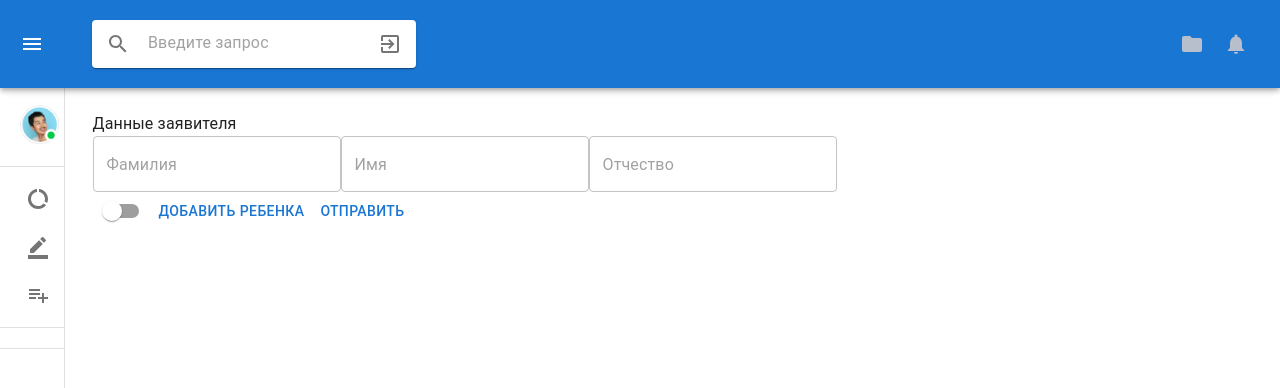
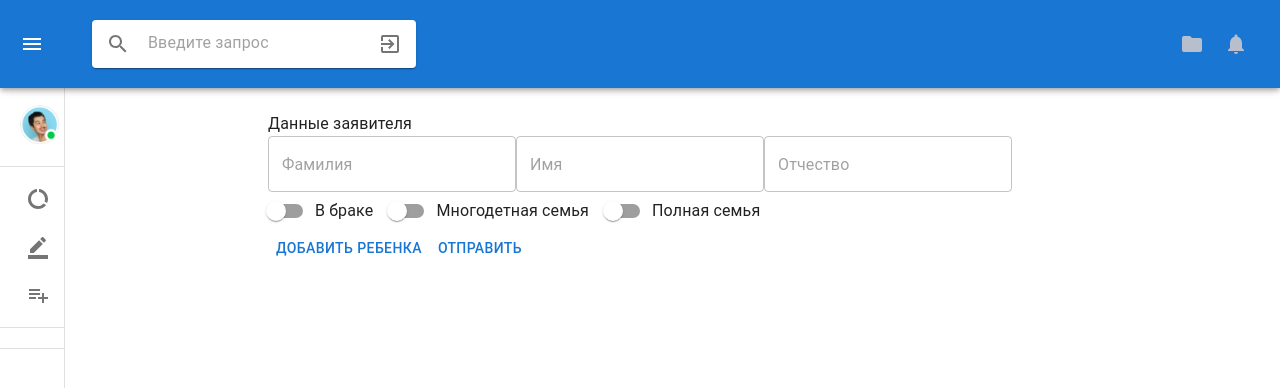
Before and after one commit to Ondar222/housing__admin, a React (Vite) app: page /edit in a window 1280 px wide. Shown: the top 388 px of the page. Built offline with nearby package versions, Linux system fonts and the light colour scheme.

Commit message:
Forms implementaion continius

```diff
--- /dev/null
+++ b/src/components/FamilyForm/FamilyForm.tsx
@@ -0,0 +1,26 @@
+import { Box, Switch, TextField } from "@mui/material";
+import { FC } from "react";
+import { FormControlLabel } from "@mui/material";
+import { useState } from "react";
+// import { SubmitHandler, useForm } from "react-hook-form";
+
+const FamilyForm: FC<any> = (props) => {
+  return (
+    <Box>
+      <FormControlLabel
+        control={<Switch {...props.register("family.isMarried")} />}
+        label="В браке"
+      />
+      <FormControlLabel
+        control={<Switch {...props.register("family.isLarge")} />}
+        label="Многодетная семья"
+      />
+      <FormControlLabel
+        control={<Switch {...props.register("family.isComplete")} />}
+        label="Полная семья"
+      />
+    </Box>
+  );
+};
+
+export { FamilyForm };
--- /dev/null
+++ b/src/components/FamilyForm/index.ts
@@ -0,0 +1 @@
+export {FamilyForm} from "./FamilyForm"
--- a/src/pages/Edit/index.tsx
+++ b/src/pages/Edit/index.tsx
@@ -11,40 +11,83 @@ import {
 } from "../../components/ParticipantForm";
 import { ParticipantType } from "../../components/ParticipantForm/ParticipantForm";
 import { Button, Switch } from "@mui/material";
-import { useState } from "react";
+import { useEffect, useState } from "react";
 import axios from "axios";
+import { FamilyForm } from "../../components/FamilyForm";
+
+interface ParticipantFormData {
+  surname: string;
+  name: string;
+  patronymic: string;
+  family: {
+    is_marries: boolean;
+    is_complete: boolean;
+    is_large: boolean;
+    family: Array<any>;
+  };
+}
 
 export default function EditPage() {
   const [children, setChildren] = useState<Array<number> | undefined>(
     undefined
   );
-  const [isSpouse, setIsSpouse] = useState<false>(false)
-  const { register, handleSubmit } = useForm();
+  const { register, unregister, handleSubmit, watch } = useForm();
+  const isMarried = watch("family.isMarried");
+
+  useEffect(() => {
+    if (isMarried === false) unregister("spouse");
+  }, [isMarried]);
 
   const onSubmit: SubmitHandler<any> = async (values) => {
+    let children: Array<unknown> | null | undefined = values.child || undefined;
 
-    console.log(values)
-    const data = {
+    let spouse: unknown = values.spouse || null;
+
+    const data: ParticipantFormData = {
       surname: values.applicant.surname,
       name: values.applicant.name,
       patronymic: values.applicant.patronymic,
       family: {
-        family: [{...values.spouse}, ...values.child]
-      }
+        is_marries: values.family.isMarried,
+        is_complete: values.family.isComplete,
+        is_large: values.family.isLarge,
+        family: [],
+      },
+    };
+    if (spouse) {
+      data.family.family.push(spouse);
     }
 
-    await axios.post('https://cbr17.rtyva.ru/cms/items/participant', data, {
-      headers: {
-        Authorization: 'Bearer S05SaNBtAYK1xgzj8PKvEVtchmfQCCFx'
-      }
-    })
+    if (Array.isArray(children)) {
+      children = values.child;
+    } else if (children === undefined) {
+      children = null;
+    } else {
+      children = [values.child];
+    }
+    children?.forEach((child) => {
+      data.family.family.push(child);
+    });
+
+    console.log(values);
+
+    await axios
+      .post("https://cbr17.rtyva.ru/cms/items/participant", data, {
+        headers: {
+          Authorization: "Bearer S05SaNBtAYK1xgzj8PKvEVtchmfQCCFx",
+        },
+      })
+      .then((res) => {
+        console.log(res);
+      })
+      .catch((e) => console.error(e));
   };
 
   const addChild = () =>
     setChildren((prev) => {
       let max = 0;
 
-      console.log(prev)
+      console.log(prev);
 
       if (prev === undefined || prev.length === 0) {
         return [0];
@@ -62,20 +105,25 @@ export default function EditPage() {
       return prev;
     });
 
-  const deleteChild = (index: number) =>
+  const deleteChild = (index: number) => {
+    unregister(`child[${index}]`);
     setChildren((prev) => {
       return prev?.filter((child_index) => child_index != index);
     });
+  };
 
   return (
-    <div style={{ width: "1095px" }}>
+    <div>
       <LayoutSidebar />
       <form onSubmit={handleSubmit(onSubmit)}>
         <ApplicantForm type={ParticipantType.APPLICANT} register={register} />
-        <Switch value={isSpouse} onChange={() => setIsSpouse(prev => !prev)} />
-        {isSpouse && <SpouseForm type={ParticipantType.SPOUSE} register={register} />}
+        <FamilyForm register={register} />
+        {isMarried && (
+          <SpouseForm type={ParticipantType.SPOUSE} register={register} />
+        )}
         <Button onClick={addChild}>Добавить ребенка</Button>
-        {(children != undefined && children.length > 0) &&
+        {children != undefined &&
+          children.length > 0 &&
           children.map((item) => {
             return (
               <ChildForm
```
